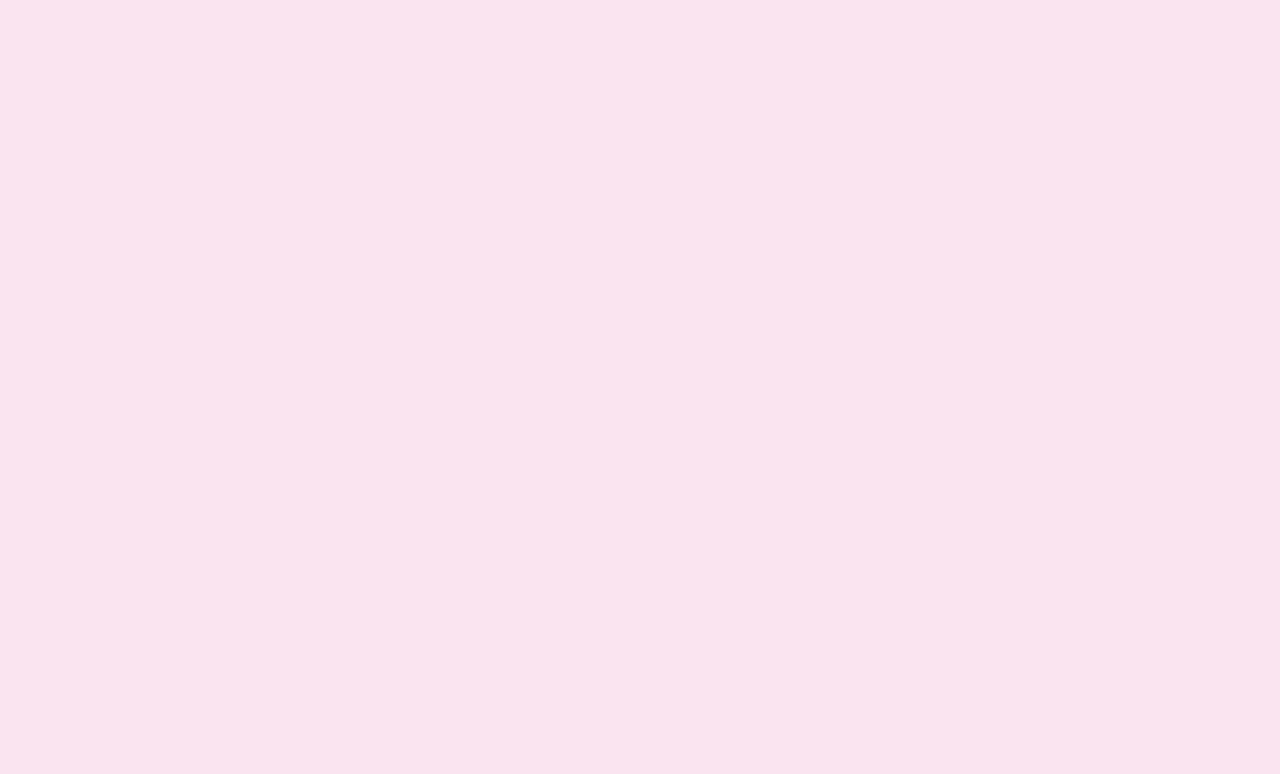
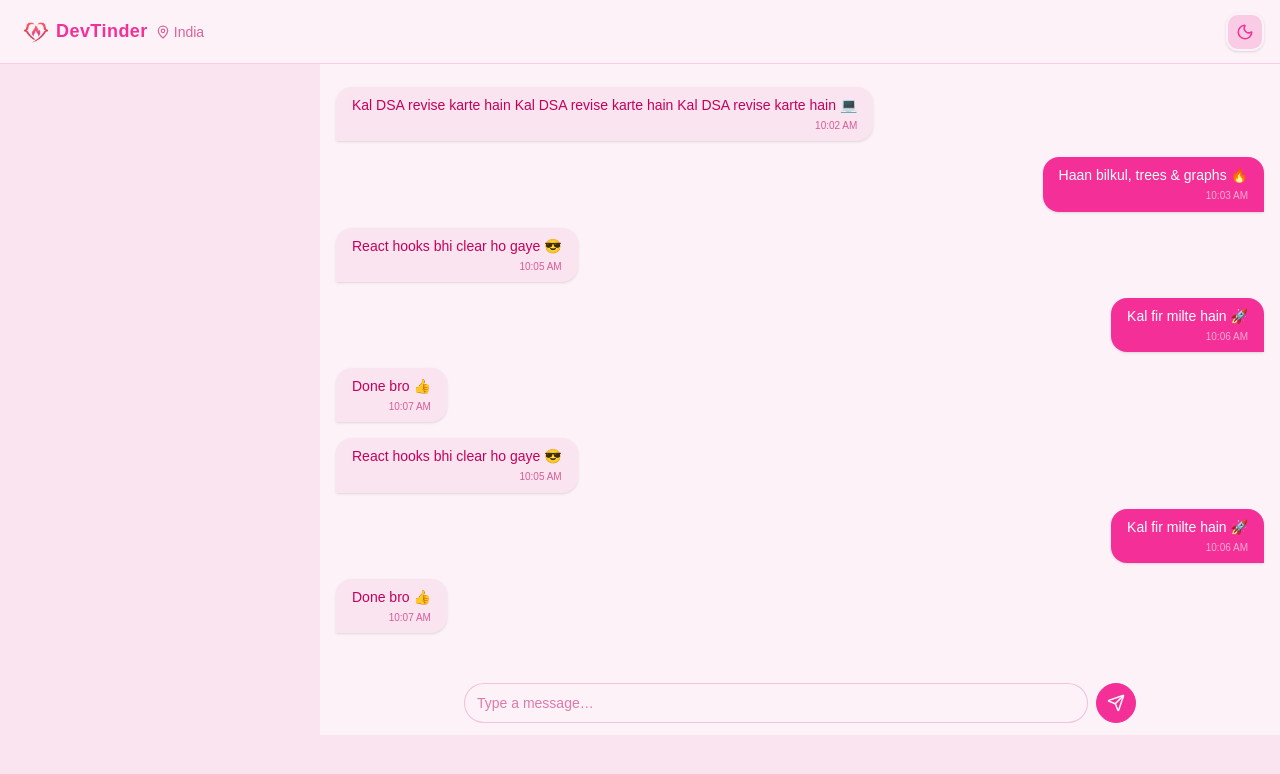
Before and after one commit to meghrajthakre/devTinder-web, a React (Vite) app: page /chats in a window 1280 px wide. Before the commit this address had no page. Shown: the top 774 px of the page. Built offline with nearby package versions, Linux system fonts and the light colour scheme; no server answers.

Commit message:
integrate  the ui of personal chats

```diff
--- a/src/App.jsx
+++ b/src/App.jsx
@@ -14,6 +14,7 @@ import SignUpPage from './components/SignUpPage';
 
 import appStore from './utils/appStore';
 import { socket } from './utils/socket';
+import Chats from './components/chats';
 
 const App = () => {
 
@@ -25,6 +26,8 @@ const App = () => {
       .split('; ')
       .find(row => row.startsWith('token='))
       ?.split('=')[1];
+
+    console.log(token)
 
     // 2️⃣ If user is logged in, connect socket
     if (token) {
@@ -52,6 +55,7 @@ const App = () => {
           <Route path='profileEdit' element={<EditePage />} />
           <Route path='connections' element={<Connections />} />
           <Route path='requests' element={<RequestsPage />} />
+          <Route path='chats' element={<Chats />} />
         </Route>
 
         <Route path='/login' element={<Login />} />
--- a/src/components/BottomNav.jsx
+++ b/src/components/BottomNav.jsx
@@ -56,7 +56,7 @@ const BottomNav = () => {
       </NavLink>
 
       {/* CENTER EMPHASIS */}
-      <NavLink to="/matches" className={itemClass}>
+      <NavLink to="/connections" className={itemClass}>
         {({ isActive }) => (
           <>
             <HeartHandshake
--- a/src/components/SideBar.jsx
+++ b/src/components/SideBar.jsx
@@ -12,96 +12,62 @@ const users = [
 const SideBar = () => {
   return (
     <aside
-      className="
-        hidden md:flex flex-col
-        w-80 h-[calc(100vh-64px)]
-        bg-base-100
-        fixed left-0 top-16
-        border-r border-base-300
-      "
+      className="hidden md:flex flex-col w-80 h-[calc(100vh-64px)] fixed left-0 top-16 bg-base-100 border-r border-base-300"
     >
-      {/* HEADER */}
-      <div className="flex items-center justify-between px-4 py-4 border-b">
-        <div>
-          <h2 className="font-semibold leading-none">
-            Messages
-          </h2>
-          <p className="text-xs text-base-content/60">
-            Matches & chats
-          </p>
-        </div>
-
+      {/* Discover CTA – primary action */}
+      <div className="p-4 border-b border-base-300">
         <button
-          className="
-            p-2 rounded-lg
-            hover:bg-base-200
-            transition
-          "
+          className="w-full flex items-center gap-3 p-3 rounded-2xl bg-primary/10 hover:bg-primary/20 transition"
         >
-          <Search size={18} className="opacity-70" />
-        </button>
-      </div>
-
-      {/* DISCOVER CTA */}
-      <div className="px-4 py-4 border-b">
-        <div
-          className="
-            flex items-center gap-3
-            p-3 rounded-xl
-            bg-primary/10
-            cursor-pointer
-            hover:bg-primary/20
-            transition
-          "
-        >
-          <div className="w-10 h-10 rounded-full bg-primary flex items-center justify-center text-primary-content">
+          <div className="w-10 h-10 rounded-full bg-primary text-primary-content flex items-center justify-center">
             <Flame size={18} />
           </div>
-
-          <div>
-            <p className="font-medium text-sm">
-              Discover new matches
-            </p>
+          <div className="text-left">
+            <p className="font-semibold text-sm">Discover new matches</p>
             <p className="text-xs text-base-content/60">
               Start swiping developers
             </p>
           </div>
+        </button>
+      </div>
+
+      {/* Search – discoverability */}
+      <div className="p-4 border-b border-base-300">
+        <div className="relative">
+          <Search
+            size={16}
+            className="absolute left-3 top-1/2 -translate-y-1/2 text-base-content/50"
+          />
+          <input
+            type="text"
+            placeholder="Search matches"
+            className="input input-bordered w-full pl-9 rounded-xl focus:ring-2 focus:ring-primary/40"
+          />
         </div>
       </div>
 
-      {/* CHAT LIST */}
+      {/* Chats – scannability & hierarchy */}
       <div className="flex-1 overflow-y-auto">
         {users.map((u, i) => (
           <div
             key={i}
-            className={`
-              flex items-center gap-3
-              px-4 py-3 cursor-pointer
-              transition
-              ${
-                u.active
-                  ? "bg-base-200"
-                  : "hover:bg-base-200"
-              }
-            `}
+            className={`flex items-center gap-3 px-4 py-3 cursor-pointer transition rounded-xl mx-2 my-1 ${
+              u.active
+                ? "bg-primary/10"
+                : "hover:bg-base-200"
+            }`}
           >
-            {/* Avatar */}
+            {/* Avatar + status */}
             <div className="relative">
               <div className="w-10 h-10 rounded-full bg-base-300" />
               {u.active && (
-                <span className="
-                  absolute bottom-0 right-0
-                  w-3 h-3 rounded-full
-                  bg-primary border-2 border-base-100
-                " />
+                <span className="absolute bottom-0 right-0 w-3 h-3 rounded-full bg-primary border-2 border-base-100" />
               )}
             </div>
 
             {/* Text */}
             <div className="flex-1 min-w-0">
-              <p className="text-sm font-medium truncate">
-                {u.name}
-              </p>
+              <p className="text-sm font-medium truncate">{u.name}</p>
               <p className="text-xs text-base-content/60 truncate">
                 {u.msg}
               </p>
--- /dev/null
+++ b/src/components/chats.jsx
@@ -0,0 +1,70 @@
+import { ArrowLeft, Send } from "lucide-react";
+import React, { useEffect, useRef } from "react";
+const PersonalChat = () => {
+  const messagesEndRef  = useRef(null)
+
+  const messages = [
+    { id: 1, text: "Kal DSA revise karte hain Kal DSA revise karte hain Kal DSA revise karte hain 💻", sender: "other", time: "10:02 AM" },
+    { id: 2, text: "Haan bilkul, trees & graphs 🔥", sender: "me", time: "10:03 AM" },
+    { id: 3, text: "React hooks bhi clear ho gaye 😎", sender: "other", time: "10:05 AM" },
+    { id: 4, text: "Kal fir milte hain 🚀", sender: "me", time: "10:06 AM" },
+    { id: 5, text: "Done bro 👍", sender: "other", time: "10:07 AM" },
+    { id: 6, text: "React hooks bhi clear ho gaye 😎", sender: "other", time: "10:05 AM" },
+    { id: 7, text: "Kal fir milte hain 🚀", sender: "me", time: "10:06 AM" },
+    { id: 8, text: "Done bro 👍", sender: "other", time: "10:07 AM" },
+  ];
+
+
+  useEffect(() => {
+    messagesEndRef.current?.scrollIntoView({ behavior: "smooth" });
+  }, []);
+
+  return (
+    <div
+
+      className="flex flex-col bg-base-100 mt-[63px]"
+      style={{ height: "calc(100vh - 128px)" }}
+    >
+
+      {/* Messages */}
+      <div className="relative flex-1 overflow-y-auto px-4 py-6 pb-24 space-y-4">
+        {messages.map((msg) => (
+          <div
+            key={msg.id}
+            className={`flex ${msg.sender === "me" ? "justify-end" : "justify-start"
+              }`}
+          >
+            <div
+              className={`max-w-[75%] rounded-2xl px-4 py-2 text-sm shadow
+                ${msg.sender === "me"
+                  ? "bg-primary text-primary-content rounded-br-none"
+                  : "bg-base-200 rounded-bl-none"
+                }`}
+            >
+              <p>{msg.text}</p>
+              <span className="mt-1 block text-right text-[10px] opacity-60">
+                {msg.time}
+              </span>
+            </div>
+          </div>
+        ))}
+      </div>
+
+      {/* Input Bar (sticky, no overlap) */}
+      <div className="sticky bottom-0 bg-base-100 px-4 py-3">
+        <div className="mx-auto flex max-w-2xl items-center gap-2">
+          <input
+            type="text"
+            placeholder="Type a message…"
+            className="input input-bordered flex-1 rounded-full"
+          />
+          <button className="btn btn-primary btn-circle">
+            <Send size={18} />
+          </button>
+        </div>
+      </div>
+    </div>
+  );
+};
+
+export default PersonalChat;
```
